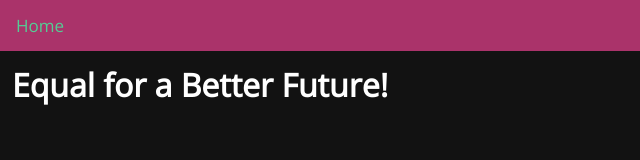
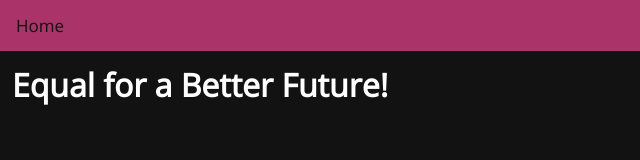
Before and after one commit to VyrixNFPO/PublishNetlify, a plain HTML site: page index.html in a window 1280 px wide. Shown: the full height of the page, 0-640 px from the left. Drawn offline with nearby package versions, Linux system fonts and the light colour scheme.

Commit message:
modified:   vyrix.css

```diff
--- a/vyrix.css
+++ b/vyrix.css
@@ -18,7 +18,7 @@ body {
 
 .nav a {
     float: left;
-    color: #55CC95;
+    color: #121212;
     text-align: center;
     padding: 14px 16px;
     text-decoration: none;
```
